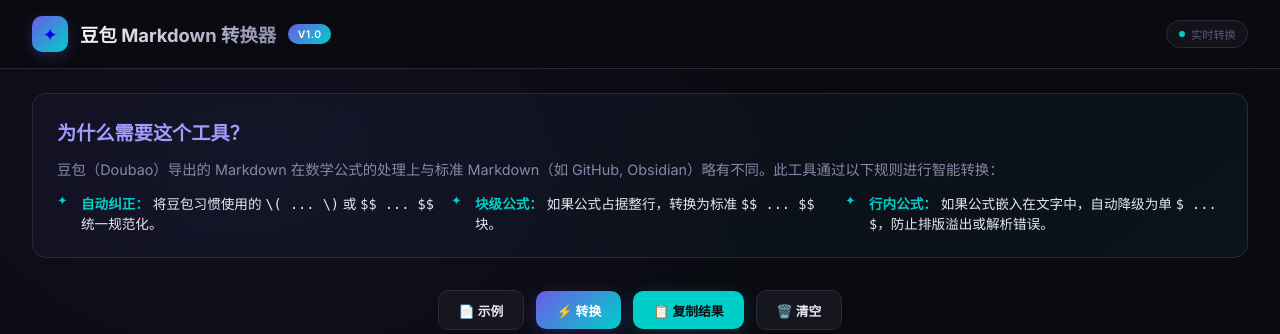
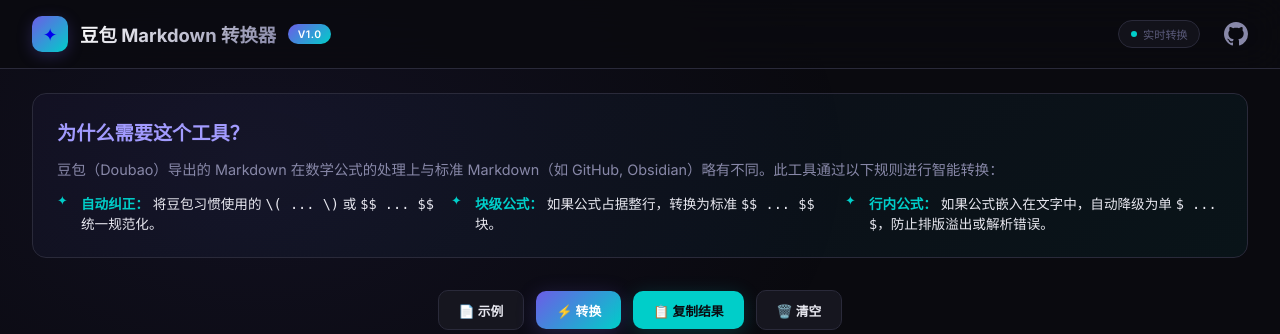
Before and after one commit to askxiaozhang/doubao-markdown-converter, a Flask app: page / in a window 1280 px wide. Shown: the top 334 px of the page. Run offline with Flask 3, Linux system fonts and the light colour scheme.

Commit message:
feat: Add GitHub link to the navigation bar with new styling.

```diff
--- a/api/templates/index.html
+++ b/api/templates/index.html
@@ -113,6 +113,26 @@
             color: #fff;
             letter-spacing: 0.5px;
             text-transform: uppercase;
+        }
+
+        .nav-right {
+            display: flex;
+            align-items: center;
+            gap: 1.5rem;
+        }
+
+        .github-link {
+            color: var(--text-secondary);
+            font-size: 1.4rem;
+            transition: all 0.3s ease;
+            display: flex;
+            align-items: center;
+            text-decoration: none;
+        }
+
+        .github-link:hover {
+            color: #fff;
+            transform: translateY(-2px);
         }
 
         /* Main content */
@@ -618,9 +638,19 @@
                 <span class="logo-text">豆包 Markdown 转换器</span>
                 <span class="badge">v1.0</span>
             </a>
-            <div class="auto-indicator">
-                <span class="pulse"></span>
-                实时转换
+            <div class="nav-right">
+                <div class="auto-indicator">
+                    <span class="pulse"></span>
+                    实时转换
+                </div>
+                <a href="https://github.com/askxiaozhang/doubao-markdown-converter" target="_blank" class="github-link"
+                    title="在 GitHub 上查看">
+                    <svg height="24" width="24" viewBox="0 0 16 16" fill="currentColor">
+                        <path
+                            d="M8 0C3.58 0 0 3.58 0 8c0 3.54 2.29 6.53 5.47 7.59.4.07.55-.17.55-.38 0-.19-.01-.82-.01-1.49-2.01.37-2.53-.49-2.69-.94-.09-.23-.48-.94-.82-1.13-.28-.15-.68-.52-.01-.53.63-.01 1.08.58 1.23.82.72 1.21 1.87.87 2.33.66.07-.52.28-.87.51-1.07-1.78-.2-3.64-.89-3.64-3.95 0-.87.31-1.59.82-2.15-.08-.2-.36-1.02.08-2.12 0 0 .67-.21 2.2.82.64-.18 1.32-.27 2-.27.68 0 1.36.09 2 .27 1.53-1.04 2.2-.82 2.2-.82.44 1.1.16 1.92.08 2.12.51.56.82 1.27.82 2.15 0 3.07-1.87 3.75-3.65 3.95.29.25.54.73.54 1.48 0 1.07-.01 1.93-.01 2.2 0 .21.15.46.55.38A8.013 8.013 0 0016 8c0-4.42-3.58-8-8-8z">
+                        </path>
+                    </svg>
+                </a>
             </div>
         </nav>
     </header>
```
